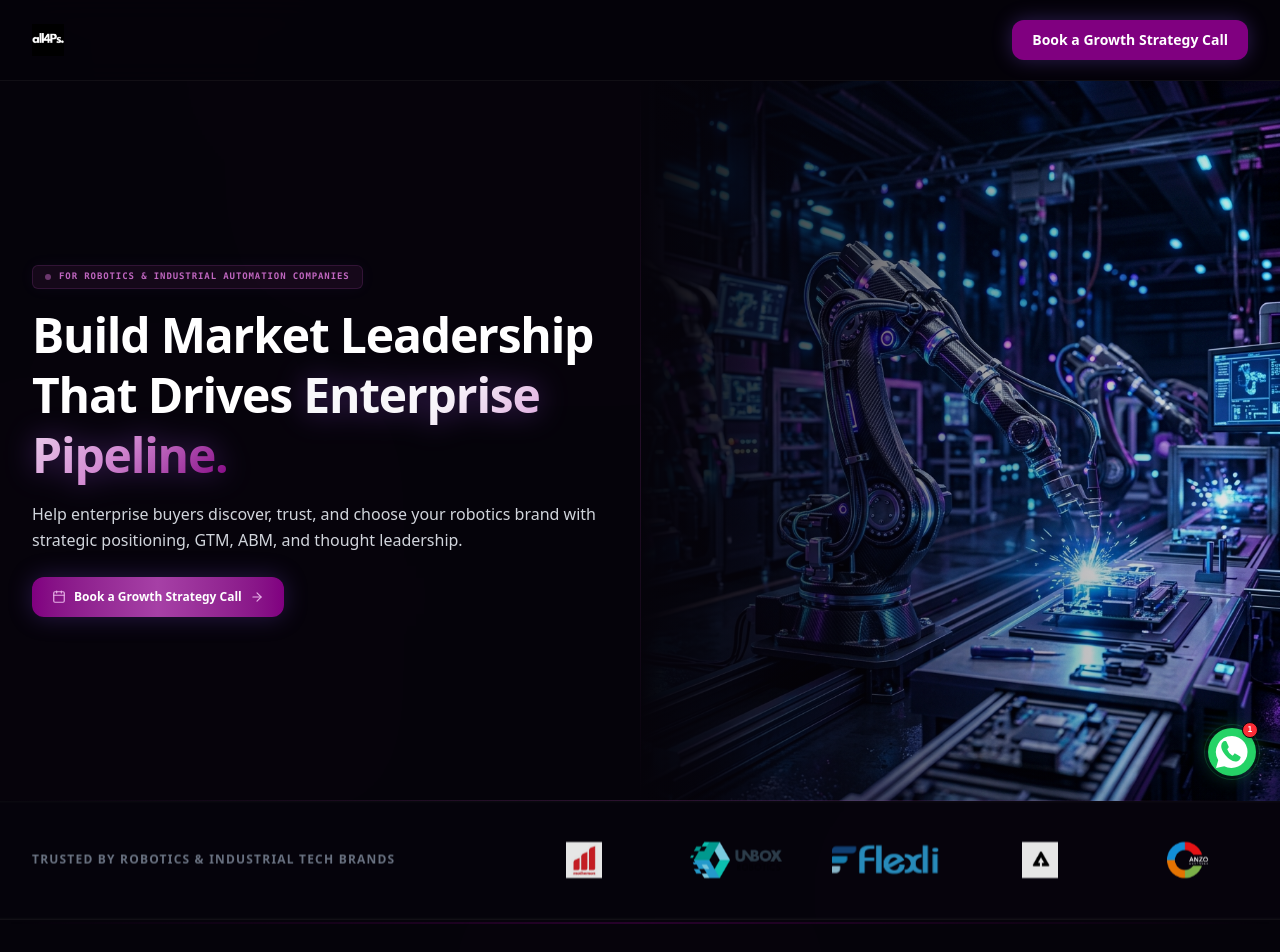
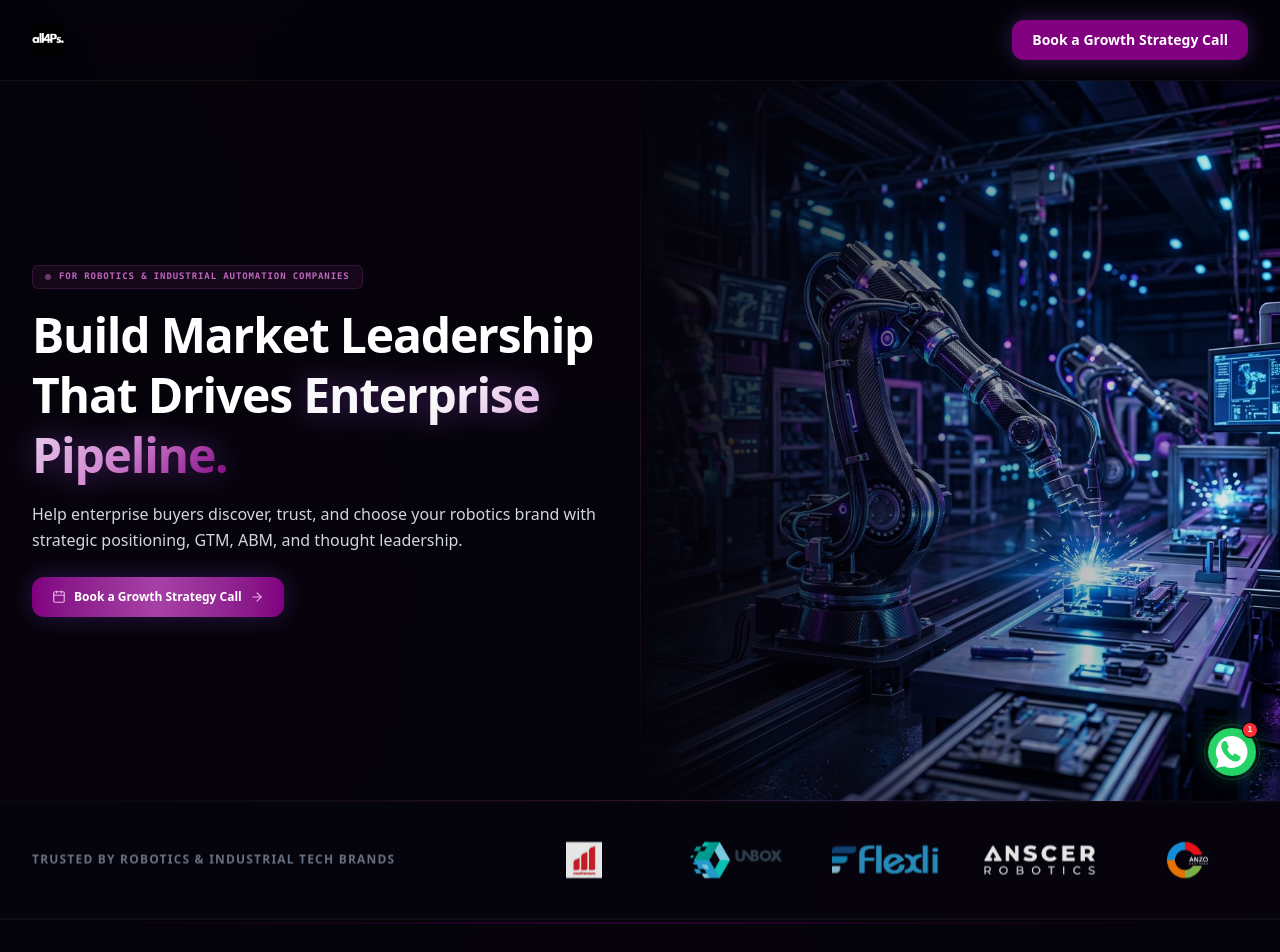
Before and after one commit to KulasekharRamanaboyina/robotics-landing, a Next.js app: page / in a window 1280 px wide. Shown: the top 952 px of the page. Built offline with nearby package versions, Linux system fonts and the light colour scheme.

Commit message:
feat: change case study CTA to strategy call

```diff
--- a/src/components/FeaturedCaseStudy.tsx
+++ b/src/components/FeaturedCaseStudy.tsx
@@ -111,7 +111,7 @@ export default function FeaturedCaseStudy() {
                 href="#contact"
                 className="inline-flex h-9 items-center justify-center gap-2 rounded-xl border border-white/10 hover:border-violet-500 bg-white/5 hover:bg-violet-950/20 px-4 text-xs font-bold text-white transition-all hover:scale-102 hover:shadow-[0_0_15px_rgba(139,92,246,0.2)] group/btn"
               >
-                View Full Case Study
+                Book a Strategy Call
                 <ArrowRight className="h-3.5 w-3.5 group-hover/btn:translate-x-1 transition-transform" />
               </a>
             </div>
--- a/src/components/TrustedBy.tsx
+++ b/src/components/TrustedBy.tsx
@@ -22,7 +22,7 @@ export default function TrustedBy() {
     },
     {
       name: "ANSCER Robotics",
-      src: "/logos/anscer-logo.jpg",
+      src: "/logos/anscer-logo.png",
       width: 100,
       height: 35,
     },
```
Also changed, not shown: public/logos/anscer-logo.png (added).
